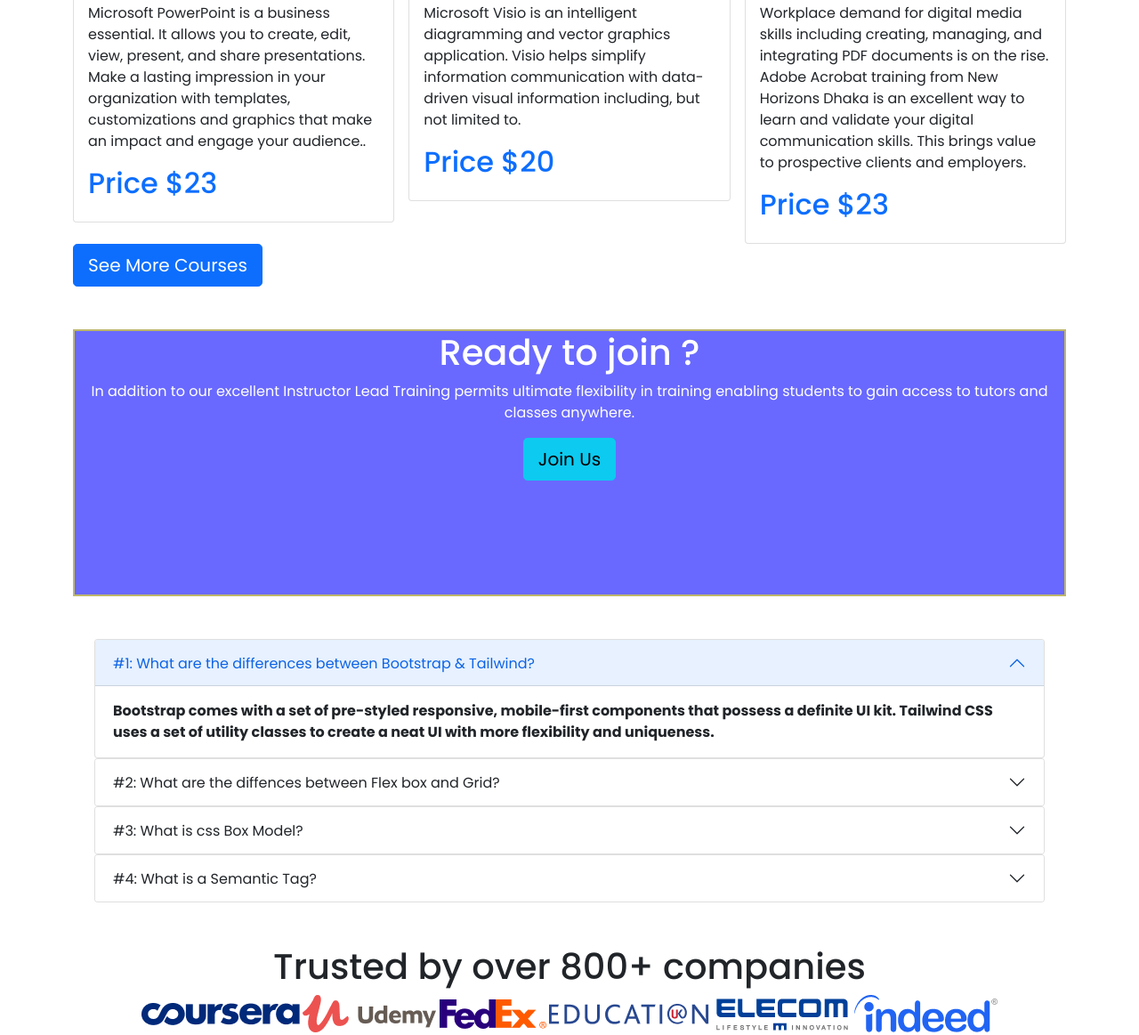
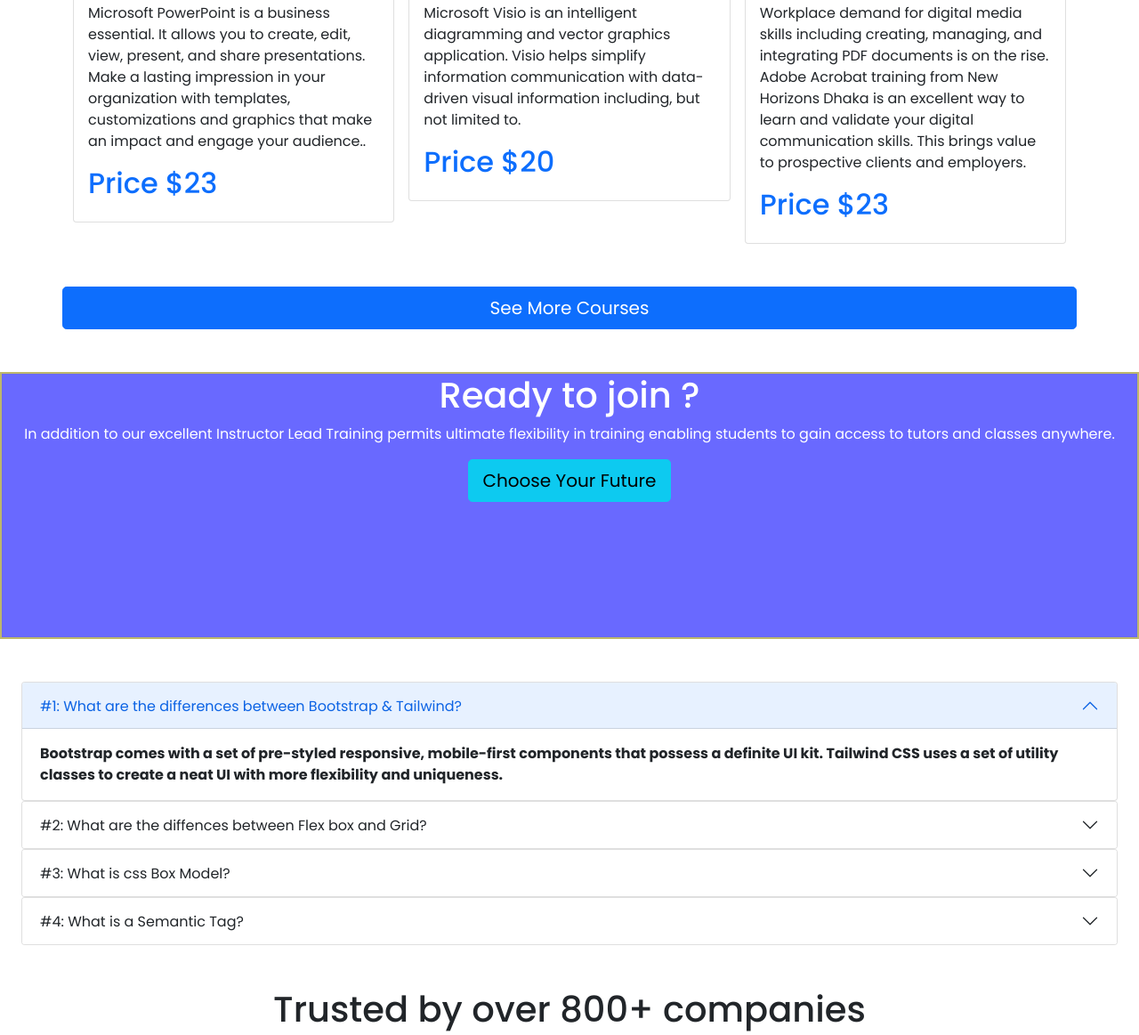
Before and after one commit to mskshiplu/eazytec-edu, a plain HTML site: page index.html in a window 1280 px wide. Shown: the part 2037-3200 px from the top of the page at 89% size. Drawn offline with nearby package versions, Linux system fonts and the light colour scheme.

Commit message:
updated modal section

```diff
--- a/index.html
+++ b/index.html
@@ -11,6 +11,7 @@
         integrity="sha384-1BmE4kWBq78iYhFldvKuhfTAU6auU8tT94WrHftjDbrCEXSU1oBoqyl2QvZ6jIW3" crossorigin="anonymous">
     <!-- CSS stylesheet -->
     <link rel="stylesheet" href="style.css">
+
     <!-- Font Awesome -->
     <script src="https://kit.fontawesome.com/6e1fe32d4d.js" crossorigin="anonymous"></script>
 </head>
@@ -208,7 +209,8 @@
                     </div>
                 </div>
             </div>
-            <div><button type="button" class="btn btn-primary btn-lg">See More
+            <div class="row justify-content-center mt-5"><button type="button" class="btn btn-primary btn-lg">See
+                    More
                     Courses</button>
             </div>
         </div>
@@ -216,7 +218,10 @@
     <!-- Responsive Grid Cards End -->
 
     <!-- Ready to Join Start -->
-    <div class="container">
+
+    <section>
+        <!-- Ready to Join Start -->
+
         <div class="div2">
             <h1>Ready to join ?</h1>
             <p>In addition to our excellent Instructor Lead Training permits ultimate flexibility in training enabling
@@ -226,8 +231,8 @@
             <div class="container">
 
                 <!-- Trigger the modal with a button -->
-                <button type="button" class="btn btn-info btn-lg" data-toggle="modal" data-target="#myModal">
-                    Join Us</button>
+                <button type="button" class="btn btn-info btn-lg" data-toggle="modal" data-target="#myModal">Choose Your
+                    Future</button>
 
                 <!-- Modal -->
                 <div class="modal fade" id="myModal" role="dialog">
@@ -237,7 +242,7 @@
                         <div class="modal-content">
                             <div class="modal-header">
                                 <button type="button" class="close" data-dismiss="modal">&times;</button>
-                                <h4 class="modal-title">Join Now</h4>
+                                <h4 class="modal-title">More Courses</h4>
                             </div>
                             <div class="modal-body">
                                 <p>All course are available here. Please choose</p>
@@ -251,7 +256,13 @@
                 </div>
 
             </div>
-        </div>
+
+            <!-- Modal End -->
+
+
+
+
+    </section>
 
     <!-- Frequently asked Questions start -->
     <section class="mt-5 mb-5">
@@ -379,16 +390,17 @@
             <a target="_blank" class="btn btn-link btn-floating btn-lg text-white" href="https://www.instagram.com/"
                 role="button" data-mdb-ripple-color="dark"><i class="fab fa-instagram"></i></a>
 
-
         </section>
-
-
 
     </footer>
     <!-- bootstrap script  -->
     <script src="https://cdn.jsdelivr.net/npm/bootstrap@5.1.3/dist/js/bootstrap.bundle.min.js"
         integrity="sha384-ka7Sk0Gln4gmtz2MlQnikT1wXgYsOg+OMhuP+IlRH9sENBO0LRn5q+8nbTov4+1p"
         crossorigin="anonymous"></script>
+
+    <script src="https://stackpath.bootstrapcdn.com/bootstrap/5.0.0-alpha1/js/bootstrap.min.js"
+        integrity="sha384-oesi62hOLfzrys4LxRF63OJCXdXDipiYWBnvTl9Y9/TRlw5xlKIEHpNyvvDShgf/"
+        crossorigin="anonymous"></script>
 </body>
 
 </html>
```
Lines whose indentation alone changed are shown as unchanged.
